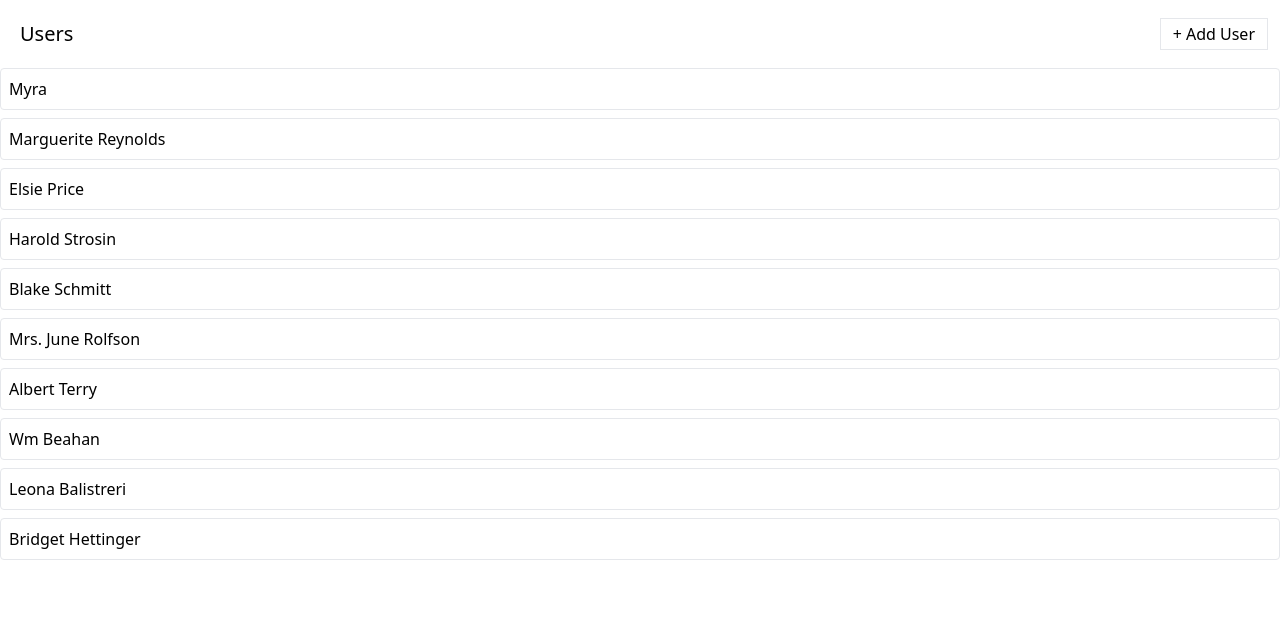
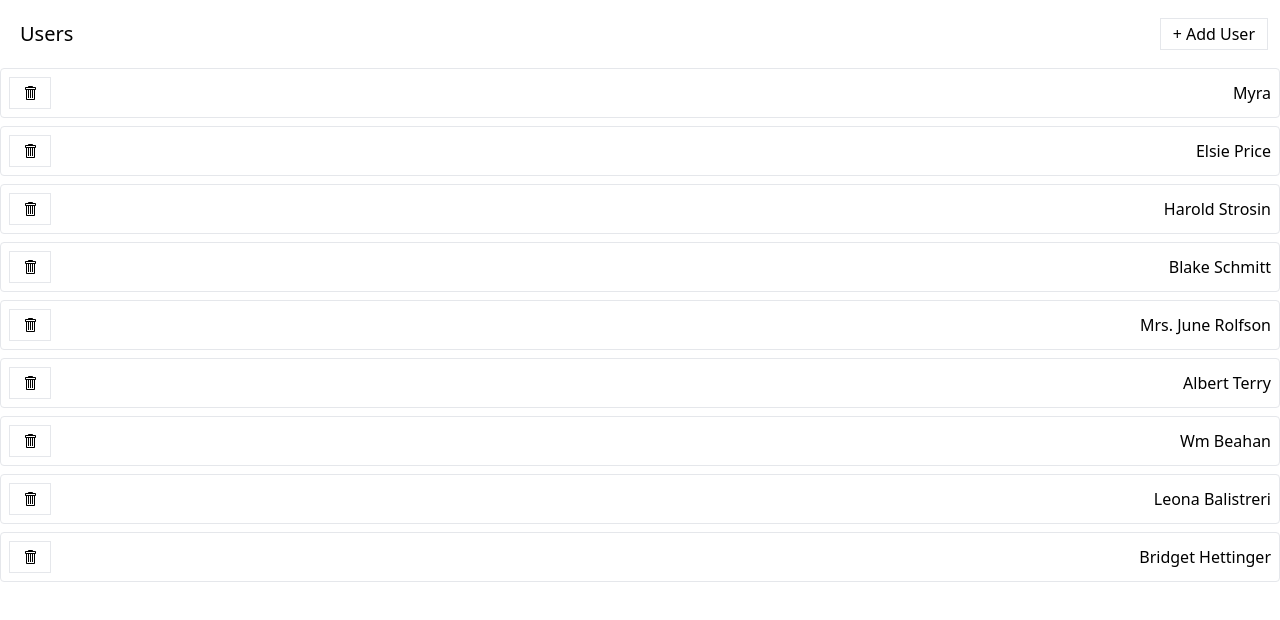
Before and after one commit to rganga1/RTK-Thunks, a React (Create React App) app: page / in a window 1280 px wide. Shown: the top 620 px of the page. Built offline with nearby package versions, Linux system fonts and the light colour scheme; data requests are answered from the project's data file.

Commit message:
032_L374._Deleting_the_User

```diff
--- a/db.json
+++ b/db.json
@@ -3,10 +3,6 @@
     {
       "id": 1,
       "name": "Myra"
-    },
-    {
-      "name": "Marguerite Reynolds",
-      "id": 2
     },
     {
       "name": "Elsie Price",
--- a/src/components/UsersListItem.js
+++ b/src/components/UsersListItem.js
@@ -1,7 +1,22 @@
+import { GoTrashcan } from 'react-icons/go';
+import Button from './Button';
+import { removeUser } from '../store';
+import { useThunk } from '../hooks/use-thunk';
+
 function UsersListItem({ user }) {
+  const [doRemoveUser, isLoading, error] = useThunk(removeUser);
+
+  const handleClick = () => {
+    doRemoveUser(user);
+  };
+
   return (
     <div className="mb-2 border rounded">
       <div className="flex p-2 justify-between items-center cursor-pointer">
+        <Button loading={isLoading} onClick={handleClick}>
+          <GoTrashcan />
+        </Button>
+        {error && <div>Error deleting user.</div>}
         {user.name}
       </div>
     </div>
```
